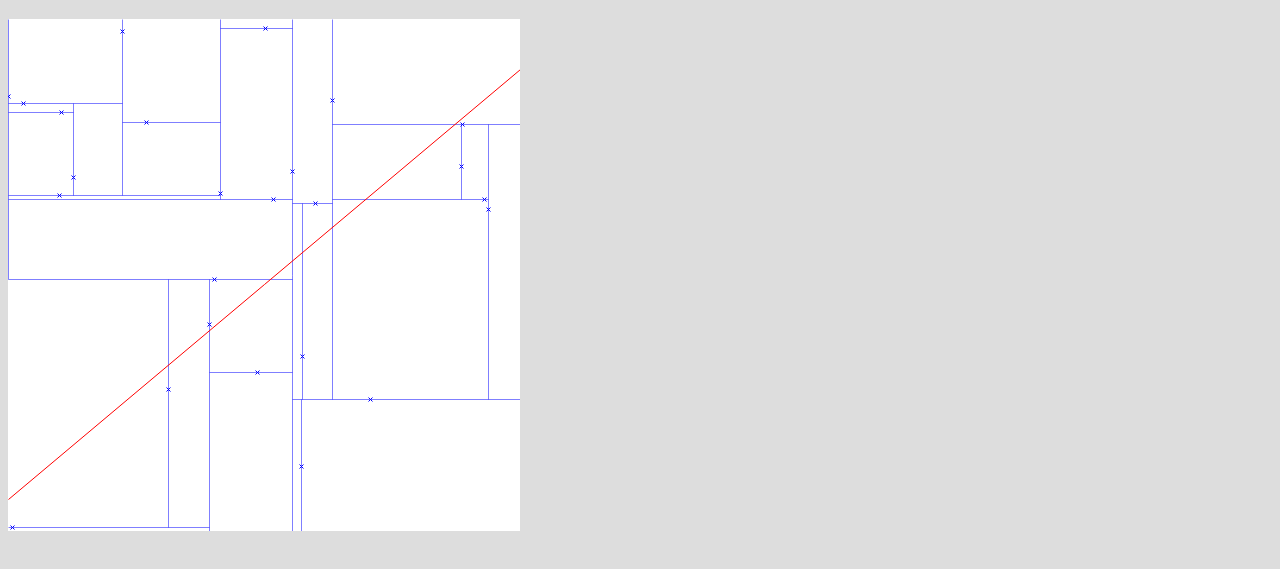
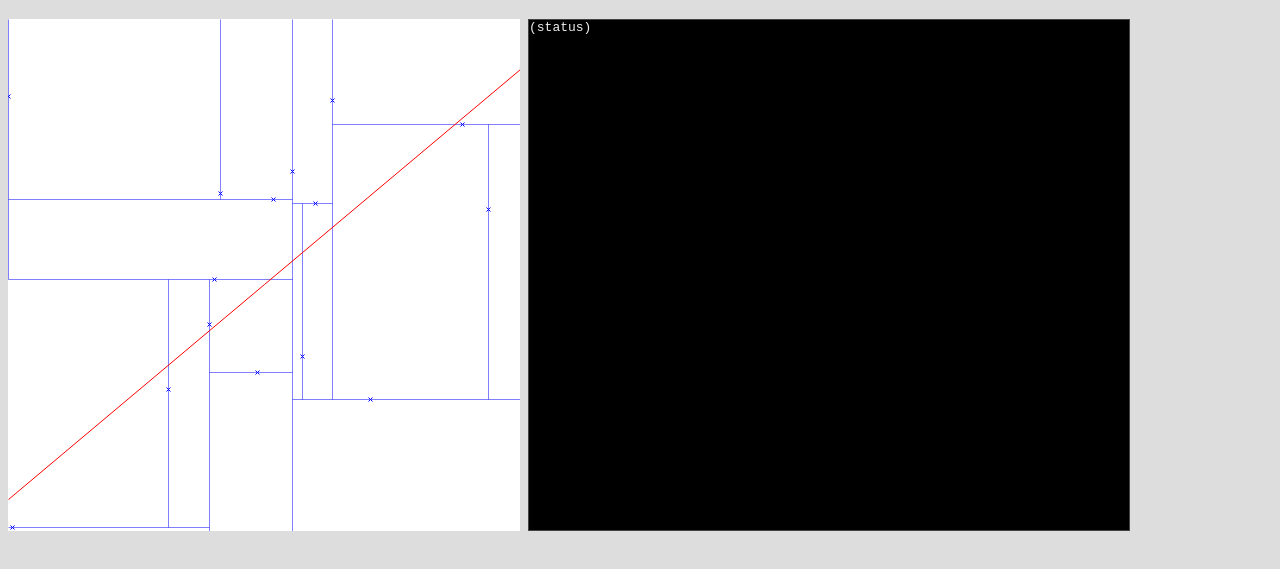
Before and after one commit to Nutzer1548/k-d-baum, a plain HTML site: page index.html in a window 1280 px wide. Shown: the part 61-630 px from the top of the page. Drawn offline with Linux system fonts and the light colour scheme.

Commit message:
Überfahren der Grafik mit der Maus zeigt Koordinaten an.

```diff
--- a/canvas.js
+++ b/canvas.js
@@ -30,7 +30,7 @@ function init(){
 	ray.dy=(ray.dy-ray.y)/rayLen;
 	// create points
 	points=[];
-	for(let i=0; i<25; i++){
+	for(let i=0; i<15; i++){
 		let x=Math.random()*WIDTH;
 		let y=Math.random()*HEIGHT;
 		x=Number.parseInt(x);
@@ -60,6 +60,9 @@ function init(){
 		treeFindNearest(x,y);
 		selectedPoint.point=new Point(x,y);
 		draw();
+	});
+	document.querySelector("#canvas").addEventListener('mousemove',function(e){
+		document.querySelector("#status").innerText="X:"+e.layerX+" \nY:"+e.layerY;
 	});
 }// end #init()
 
--- a/index.html
+++ b/index.html
@@ -6,4 +6,5 @@
 </head><body onload="init();">
 <h1>k-d-Baum</h1>
 <div id="divcanvas"><canvas id="canvas" width="512" height="512"></canvas></div>
+<div id="status">(status)</div>
 </body></html>
--- a/main.css
+++ b/main.css
@@ -9,3 +9,15 @@ body{
 	background:#fff;
 	position:absolute;
 }
+
+#status{
+	font-family:monospace;
+	white-space:nowrap;
+	position:relative;
+	border:1px solid #444;
+	width:600px;
+	left:520px;
+	height:510px;
+	background:#000;
+	color:#eee;
+}
```
